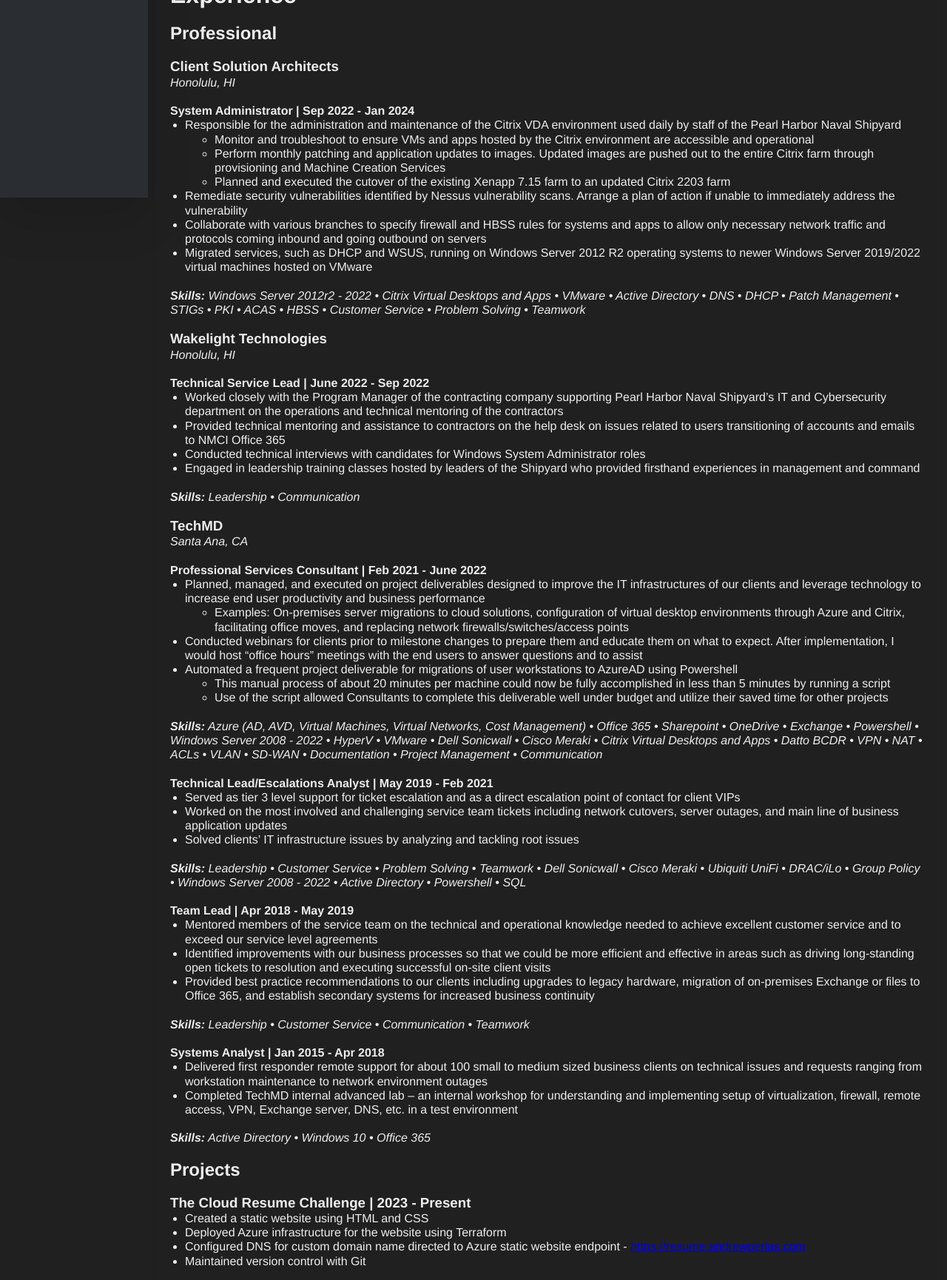
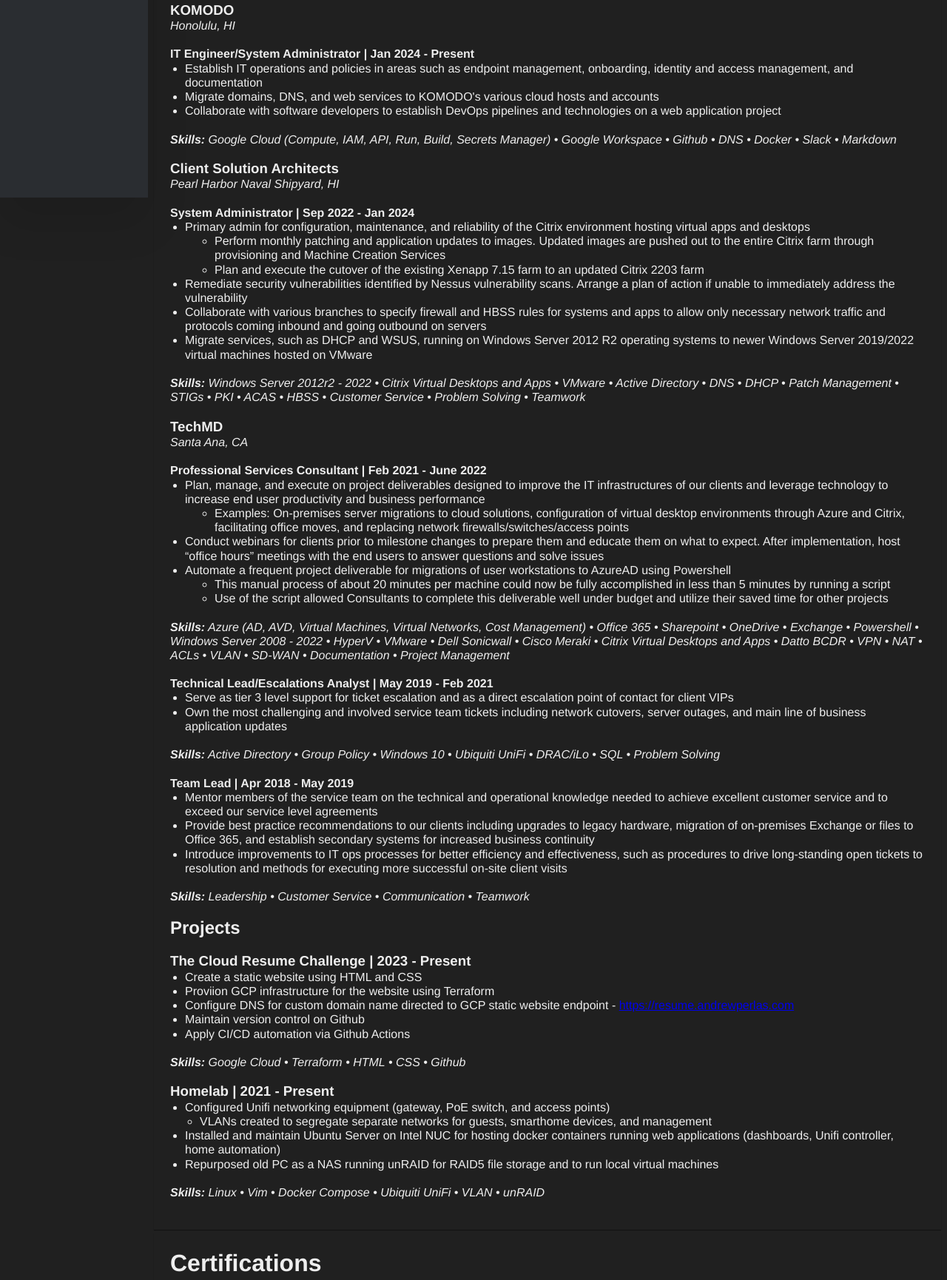
Before and after one commit to andrewperlas/gcp-resume, a plain HTML site: page web/index.html in a window 1280 px wide. Shown: the part 533-2263 px from the top of the page at 74% size. Drawn offline with Linux system fonts and the light colour scheme.

Commit message:
cleanup and update of resume content

```diff
--- a/web/index.html
+++ b/web/index.html
@@ -29,13 +29,13 @@
             <h1>Profile</h1>
             <br>
 
-            <p>Hello I am Andrew, systems administrator with 9+ years of professional experience managing and troubleshooting IT infrastructures. I have experience working for a Managed Service Provider (MSP) company in which we provided on-premises and cloud services for various small to medium sized businesses throughout Southern California. I was then able to obtain a top secret clearance to work as a contractor for the Navy as one of the lead systems administrators at the Pearl Harbor Naval Shipyard. I now work for a game and software development business as their sole IT Engineer.</p>
+            <p>Hello I am Andrew, technology professional with 9+ years of progressive experience in small business and federal spaces.</p>
             <br>
 
-            </p>My technical skills and high level of customer service throughout my employment at the MSP company resulted in the
-            completion of over 12,000 customer tickets (the most in my MSP’s history) and an overall personal NPS score of 93 rated
-            by the clients I serviced. My expertise in Windows server administration and virtualization technologies (such as VMWare
-            and Citrix AVD) were essential in supporting the Navy's IT infrastructure at Pearl Harbor Naval Shipyard. Through my current IT Engineer role, I have expanded my skillset into the DevOps realm with technologies such as Git, Google Cloud, and Docker.</p>
+            </p>My technical skills and high level of customer service throughout my employment at an MSP company resulted in the
+            completion of over 12,000 customer tickets (the most in the MSP’s history) and an overall personal NPS score of 93 rated
+            by the clients I served. My expertise in Windows server administration and virtualization solutions (such as VMWare
+            and Citrix AVD) were essential in supporting the Navy's IT infrastructure at Pearl Harbor Naval Shipyard. My current role as an IT Engineer at a game/software development company has provided opportunities to expand my skillset into the DevOps realm with technologies such as Git, Google Cloud, and Docker.</p>
             <br>
 
         </div>
@@ -46,41 +46,39 @@
             <h2>Professional</h2>
             <br>
 
+            <h3>KOMODO</h3>
+            <p>Honolulu, HI</p>
+            <br>
+
+                <h4>IT Engineer/System Administrator | Jan 2024 - Present</h4>
+                <ul>
+                    <li>Establish IT operations and policies in areas such as endpoint management, onboarding, identity and access management, and documentation</li>
+                    <li>Migrate domains, DNS, and web services to KOMODO's various cloud hosts and accounts</li>
+                    <li>Collaborate with software developers to establish DevOps pipelines and technologies on a web application project</li>
+                </ul>
+                <br>
+
+                <p><b>Skills:</b> Google Cloud (Compute, IAM, API, Run, Build, Secrets Manager) • Google Workspace • Github • DNS • Docker • Slack • Markdown</p>
+                <br>
+
             <h3>Client Solution Architects</h3>
-            <p>Honolulu, HI</p>
+            <p>Pearl Harbor Naval Shipyard, HI</p>
             <br>
 
                 <h4>System Administrator | Sep 2022 - Jan 2024</h4>
                 <ul>
-                    <li>Responsible for the administration and maintenance of the Citrix VDA environment used daily by staff of the Pearl Harbor Naval Shipyard</li>
+                    <li>Primary admin for configuration, maintenance, and reliability of the Citrix environment hosting virtual apps and desktops</li>
                         <ul>
-                            <li class="indent">Monitor and troubleshoot to ensure VMs and apps hosted by the Citrix environment are accessible and operational</li>
                             <li class="indent">Perform monthly patching and application updates to images. Updated images are pushed out to the entire Citrix farm through provisioning and Machine Creation Services</li>
-                            <li class="indent">Planned and executed the cutover of the existing Xenapp 7.15 farm to an updated Citrix 2203 farm</li>
+                            <li class="indent">Plan and execute the cutover of the existing Xenapp 7.15 farm to an updated Citrix 2203 farm</li>
                         </ul>
                     <li>Remediate security vulnerabilities identified by Nessus vulnerability scans. Arrange a plan of action if unable to immediately address the vulnerability</li>
                     <li>Collaborate with various branches to specify firewall and HBSS rules for systems and apps to allow only necessary network traffic and protocols coming inbound and going outbound on servers</li>
-                    <li>Migrated services, such as DHCP and WSUS, running on Windows Server 2012 R2 operating systems to newer Windows Server 2019/2022 virtual machines hosted on VMware</li>
+                    <li>Migrate services, such as DHCP and WSUS, running on Windows Server 2012 R2 operating systems to newer Windows Server 2019/2022 virtual machines hosted on VMware</li>
                 </ul>
                 <br>
 
                 <p><b>Skills:</b> Windows Server 2012r2 - 2022 • Citrix Virtual Desktops and Apps • VMware • Active Directory • DNS • DHCP • Patch Management • STIGs • PKI • ACAS • HBSS • Customer Service • Problem Solving • Teamwork</p>
-                <br>
-
-            <h3>Wakelight Technologies</h3>
-            <p>Honolulu, HI</p>
-            <br>
-
-                <h4>Technical Service Lead | June 2022 - Sep 2022</h4>
-                <ul>
-                    <li>Worked closely with the Program Manager of the contracting company supporting Pearl Harbor Naval Shipyard’s IT and Cybersecurity department on the operations and technical mentoring of the contractors</li>
-                    <li>Provided technical mentoring and assistance to contractors on the help desk on issues related to users transitioning of accounts and emails to NMCI Office 365</li>
-                    <li>Conducted technical interviews with candidates for Windows System Administrator roles</li>
-                    <li>Engaged in leadership training classes hosted by leaders of the Shipyard who provided firsthand experiences in management and command</li>
-                </ul>
-                <br>
-
-                <p><b>Skills:</b> Leadership • Communication</p>
                 <br>
 
             <h3>TechMD</h3>
@@ -89,12 +87,12 @@
 
                 <h4>Professional Services Consultant | Feb 2021 - June 2022</h4>
                 <ul>
-                    <li>Planned, managed, and executed on project deliverables designed to improve the IT infrastructures of our clients and leverage technology to increase end user productivity and business performance</li>
+                    <li>Plan, manage, and execute on project deliverables designed to improve the IT infrastructures of our clients and leverage technology to increase end user productivity and business performance</li>
                         <ul>
                             <li class="indent">Examples: On-premises server migrations to cloud solutions, configuration of virtual desktop environments through Azure and Citrix, facilitating office moves, and replacing network firewalls/switches/access points</li>
                         </ul>
-                    <li>Conducted webinars for clients prior to milestone changes to prepare them and educate them on what to expect. After implementation, I would host “office hours” meetings with the end users to answer questions and to assist</li>
-                    <li>Automated a frequent project deliverable for migrations of user workstations to AzureAD using Powershell</li>
+                    <li>Conduct webinars for clients prior to milestone changes to prepare them and educate them on what to expect. After implementation, host “office hours” meetings with the end users to answer questions and solve issues</li>
+                    <li>Automate a frequent project deliverable for migrations of user workstations to AzureAD using Powershell</li>
                         <ul>
                             <li class="indent">This manual process of about 20 minutes per machine could now be fully accomplished in less than 5 minutes by running a script</li>
                             <li class="indent">Use of the script allowed Consultants to complete this deliverable well under budget and utilize their saved time for other projects</li>
@@ -102,39 +100,29 @@
                 </ul>
                 <br>
 
-                <p><b>Skills:</b> Azure (AD, AVD, Virtual Machines, Virtual Networks, Cost Management) • Office 365 • Sharepoint • OneDrive • Exchange • Powershell • Windows Server 2008 - 2022 • HyperV • VMware • Dell Sonicwall • Cisco Meraki • Citrix Virtual Desktops and Apps • Datto BCDR • VPN • NAT • ACLs • VLAN • SD-WAN • Documentation • Project Management • Communication</p>
+                <p><b>Skills:</b> Azure (AD, AVD, Virtual Machines, Virtual Networks, Cost Management) • Office 365 • Sharepoint • OneDrive • Exchange • Powershell • Windows Server 2008 - 2022 • HyperV • VMware • Dell Sonicwall • Cisco Meraki • Citrix Virtual Desktops and Apps • Datto BCDR • VPN • NAT • ACLs • VLAN • SD-WAN • Documentation • Project Management</p>
                 <br>
 
                 <h4>Technical Lead/Escalations Analyst | May 2019 - Feb 2021</h4>
                 <ul>
-                    <li>Served as tier 3 level support for ticket escalation and as a direct escalation point of contact for client VIPs</li>
-                    <li>Worked on the most involved and challenging service team tickets including network cutovers, server outages, and main line of business application updates</li>
-                    <li>Solved clients’ IT infrastructure issues by analyzing and tackling root issues</li>
+                    <li>Serve as tier 3 level support for ticket escalation and as a direct escalation point of contact for client VIPs</li>
+                    <li>Own the most challenging and involved service team tickets including network cutovers, server outages, and main line of business application updates</li>
                 </ul>
                 <br>
 
-                <p><b>Skills:</b> Leadership • Customer Service • Problem Solving • Teamwork • Dell Sonicwall • Cisco Meraki • Ubiquiti UniFi • DRAC/iLo • Group Policy • Windows Server 2008 - 2022 • Active Directory • Powershell • SQL</p>
+                <p><b>Skills:</b> Active Directory • Group Policy • Windows 10 • Ubiquiti UniFi • DRAC/iLo • SQL • Problem Solving </p>
                 <br>
 
                 <h4>Team Lead | Apr 2018 - May 2019</h4>
                 <ul>
-                    <li>Mentored members of the service team on the technical and operational knowledge needed to achieve excellent customer service and to exceed our service level agreements</li>
-                    <li>Identified improvements with our business processes so that we could be more efficient and effective in areas such as driving long-standing open tickets to resolution and executing successful on-site client visits</li>
-                    <li>Provided best practice recommendations to our clients including upgrades to legacy hardware, migration of on-premises Exchange or files to Office 365, and establish secondary systems for increased business continuity</li>
+                    <li>Mentor members of the service team on the technical and operational knowledge needed to achieve excellent customer service and to exceed our service level agreements</li>
+                    <li>Provide best practice recommendations to our clients including upgrades to legacy hardware, migration of on-premises Exchange or files to Office 365, and establish secondary systems for increased business continuity</li>
+                    <li>Introduce improvements to IT ops processes for better efficiency and effectiveness, such as procedures to drive long-standing open tickets to resolution and methods for executing more successful on-site client visits</li>
+
                 </ul>
                 <br>
 
                 <p><b>Skills:</b> Leadership • Customer Service • Communication • Teamwork</p>
-                <br>
-
-                <h4>Systems Analyst | Jan 2015 - Apr 2018</h4>
-                <ul>
-                    <li>Delivered first responder remote support for about 100 small to medium sized business clients on technical issues and requests ranging from workstation maintenance to network environment outages</li>
-                    <li>Completed TechMD internal advanced lab – an internal workshop for understanding and implementing setup of virtualization, firewall, remote access, VPN, Exchange server, DNS, etc. in a test environment</li>
-                </ul>
-                <br>
-
-                <p><b>Skills:</b> Active Directory • Windows 10 • Office 365</p>
                 <br>
 
                 <h2>Projects</h2>
@@ -142,14 +130,15 @@
 
                 <h3>The Cloud Resume Challenge | 2023 - Present</h3>
                 <ul>
-                    <li>Created a static website using HTML and CSS</li>
-                    <li>Deployed Azure infrastructure for the website using Terraform</li>
-                    <li>Configured DNS for custom domain name directed to Azure static website endpoint - <a href="https://resume.andrewperlas.com">https://resume.andrewperlas.com</a></li>
-                    <li>Maintained version control with Git</li>
+                    <li>Create a static website using HTML and CSS</li>
+                    <li>Proviion GCP infrastructure for the website using Terraform</li>
+                    <li>Configure DNS for custom domain name directed to GCP static website endpoint - <a href="https://resume.andrewperlas.com">https://resume.andrewperlas.com</a></li>
+                    <li>Maintain version control on Github</li>
+                    <li>Apply CI/CD automation via Github Actions</li>
                 </ul>
                 <br>
 
-                <p><b>Skills:</b> Azure • Terraform • HTML • CSS • Git</p>
+                <p><b>Skills:</b> Google Cloud • Terraform • HTML • CSS • Github</p>
                 <br>
 
                 <h3>Homelab | 2021 - Present</h3>
```
